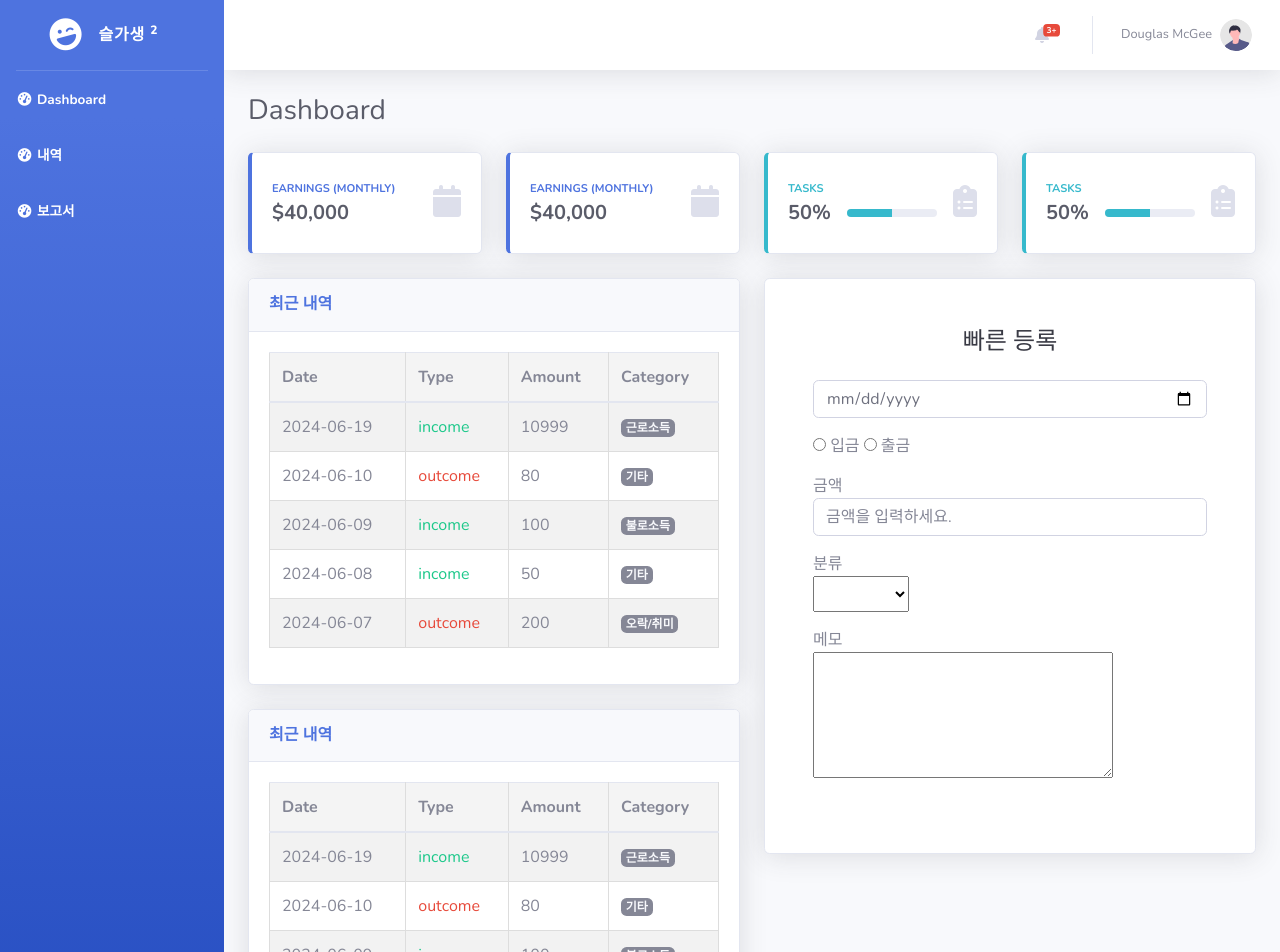
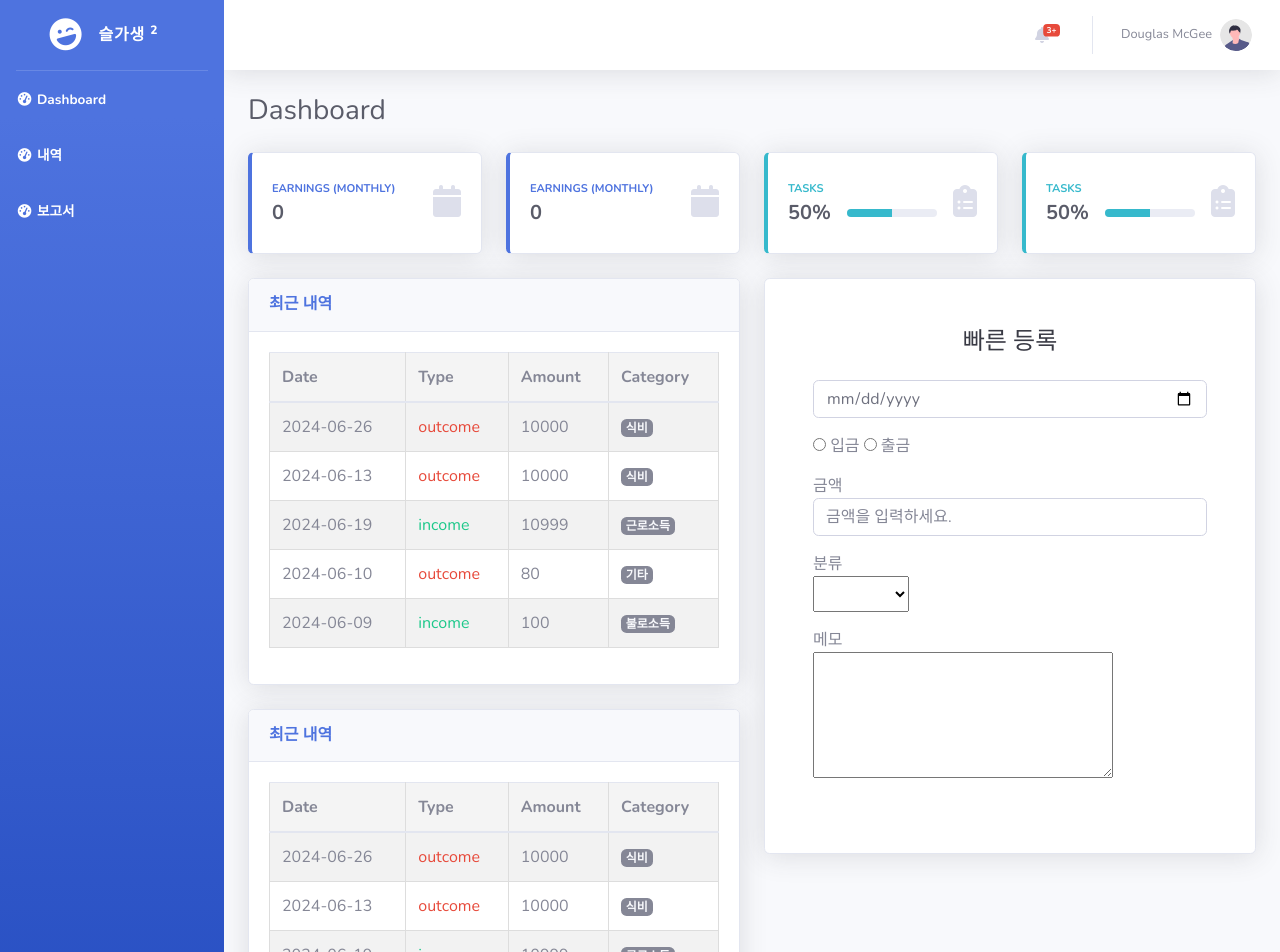
Before and after one commit to isj0228/sulgasaeng, a Vue app in the folder Skeleton_project/: page / in a window 1280 px wide. Shown: the top 952 px of the page. Built offline with nearby package versions, Linux system fonts and the light colour scheme; data requests are answered from the project's data file.

Commit message:
feat: monthlySummary.js

```diff
--- a/Skeleton_project/db-server/db.json
+++ b/Skeleton_project/db-server/db.json
@@ -88,6 +88,22 @@
       "amount": 10999,
       "category": "근로소득",
       "desc": "월급"
+    },
+    {
+      "id": "9817",
+      "date": "2024-06-13",
+      "type": "outcome",
+      "amount": 10000,
+      "category": "식비",
+      "desc": "짜장면"
+    },
+    {
+      "id": "6cc9",
+      "date": "2024-06-26",
+      "type": "outcome",
+      "amount": 10000,
+      "category": "식비",
+      "desc": "버억"
     }
   ]
 }
--- a/Skeleton_project/src/components/Card1.vue
+++ b/Skeleton_project/src/components/Card1.vue
@@ -5,7 +5,9 @@
                 <div class="col mr-2">
                     <div class="text-xs font-weight-bold text-primary text-uppercase mb-1">
                         Earnings (Monthly)</div>
-                    <div class="h5 mb-0 font-weight-bold text-gray-800">$40,000</div>
+                        <div v-if="isLoading" class="h5 mb-0 font-weight-bold text-gray-800">Loading...</div>
+                        <div v-else class="h5 mb-0 font-weight-bold text-gray-800">{{ totalOutput }}</div>
+
                 </div>
                 <div class="col-auto">
                     <i class="fas fa-calendar fa-2x text-gray-300"></i>
@@ -15,10 +17,24 @@
     </div>
 </template>
 
-<script>
-export default {
+<script setup>
+import { ref, watch, watchEffect, computed } from 'vue';
+import { monthlyOutput} from '../service/monthlySummary';
+import { useBudgetStore } from '@/stores/budgetStore.js';
+const budgetStore = useBudgetStore();
+const totalOutput = ref(0);
+const isLoading = ref(true);
 
-}
+
+
+const updateTotalOutput = () => {
+  totalOutput.value = monthlyOutput();
+  isLoading.value = false;
+};
+
+watch(() => budgetStore.transactions, () => {
+  updateTotalOutput();
+});
+
+updateTotalOutput();
 </script>
-
-<!-- <style lang="scss" scoped></style> -->
--- a/Skeleton_project/src/components/RecordForm.vue
+++ b/Skeleton_project/src/components/RecordForm.vue
@@ -52,12 +52,10 @@
 <script setup>
 import {reactive, ref} from 'vue'
 import { useBudgetStore } from '@/stores/budgetStore.js'
-import {monthlyOutput} from '@/service/monthlyInput.js'
 
 
 const date = ref(new Date());
 
-monthlyOutput("2024","06");
 
 const newTransaction = ref({
     date: '',
--- a/Skeleton_project/src/service/monthlyInput.js
+++ /dev/null
@@ -1,47 +0,0 @@
-import { useBudgetStore } from '@/stores/budgetStore.js'
-
-
-let income;
-let outcome = 0;
-
-let curDate = new Date();
-const curYear = Number(curDate.getFullYear());
-const curMonth = Number(curDate.getMonth());
-
-const monthlyOutput = function(searchYear = curYear, searchMonth = curMonth) {
-
-    console.log("curYear = " + curYear)
-    console.log("curMonth = " + curMonth);
-    console.log("curMonth.type = "+ typeof curYear)
-    console.log(outcome);
-
-    const budgetStore = useBudgetStore();
-
-    for (const transaction of budgetStore.transactions) {
-        console.log("@@@@@@@@@@@@@@@@@@@@@@@@@@@@@@")
-        const date = transaction.date.split("-")
-        const year = Number(date[0]);
-        const month = Number(date[1]);
-
-        console.log("---Year = " + year)
-        console.log("---Month = " + month);
-        console.log("year == curYear ? "+ (year == curYear))
-        console.log("month == curMonth ?" + (month == curMonth))
-        console.log("outcome : " + transaction.amount);
-
-// @@@@@@@@@@@@@@@@@@@@@@@@@@@@@@@@@@@@@@@@@@@@@@@@@@@@@@@@@@@@@@@@@@@@@@@@@2
-        if (transaction.type === 'outcome'){
-            console.log("outcome correct!")
-            if (year == searchYear && month == searchMonth) {
-                console.log("일치!")
-                outcome = outcome + Number(transaction.amount);
-                console.log("&&&&");
-                console.log("outcome = " + outcome);
-            }
-        }
-    }
-
-    //console.log(outcome);
-}
-
-export {monthlyOutput};
--- /dev/null
+++ b/Skeleton_project/src/service/monthlySummary.js
@@ -0,0 +1,36 @@
+import { useBudgetStore } from '@/stores/budgetStore.js'
+
+
+let income;
+
+let curDate = new Date();
+const curYear = Number(curDate.getFullYear());
+const curMonth = Number(curDate.getMonth())+1;
+
+const monthlyOutput = function(searchYear = curYear, searchMonth = curMonth) {
+    let outcome = 0;
+
+    const budgetStore = useBudgetStore();
+
+    for (const transaction of budgetStore.transactions) {
+        const date = transaction.date.split("-")
+        const year = Number(date[0]);
+        const month = Number(date[1]);
+        //console.log(transaction.type)
+        //console.log("총지출 : " + outcome)
+
+        if (transaction.type == '출금'){
+            if ((year == searchYear) && (month == searchMonth)) {
+
+                outcome = outcome + Number(transaction.amount);
+                //console.log("누적지출 = " + outcome);
+            }
+        }
+    }
+
+    //console.log("총 지출 : " + outcome);
+    //return new Intl.NumberFormat('ko-KR').format(outcome);
+    return Intl.NumberFormat('ko-KR').format(outcome);
+}
+
+export {monthlyOutput};
--- a/Skeleton_project/src/stores/budgetStore.js
+++ b/Skeleton_project/src/stores/budgetStore.js
@@ -5,11 +5,12 @@ const API_URL = 'http://localhost:3000/budget-list';
 
 export const useBudgetStore = defineStore('budgetStore', {
     state: () => ({
-    transactions: []
+    transactions: [],
     }),
     actions: {
         async getTransactions() {
             try {
+                console.log("호출")
                 const response = await axios.get(API_URL);
                 this.transactions = response.data;
             } catch (error) {
```
